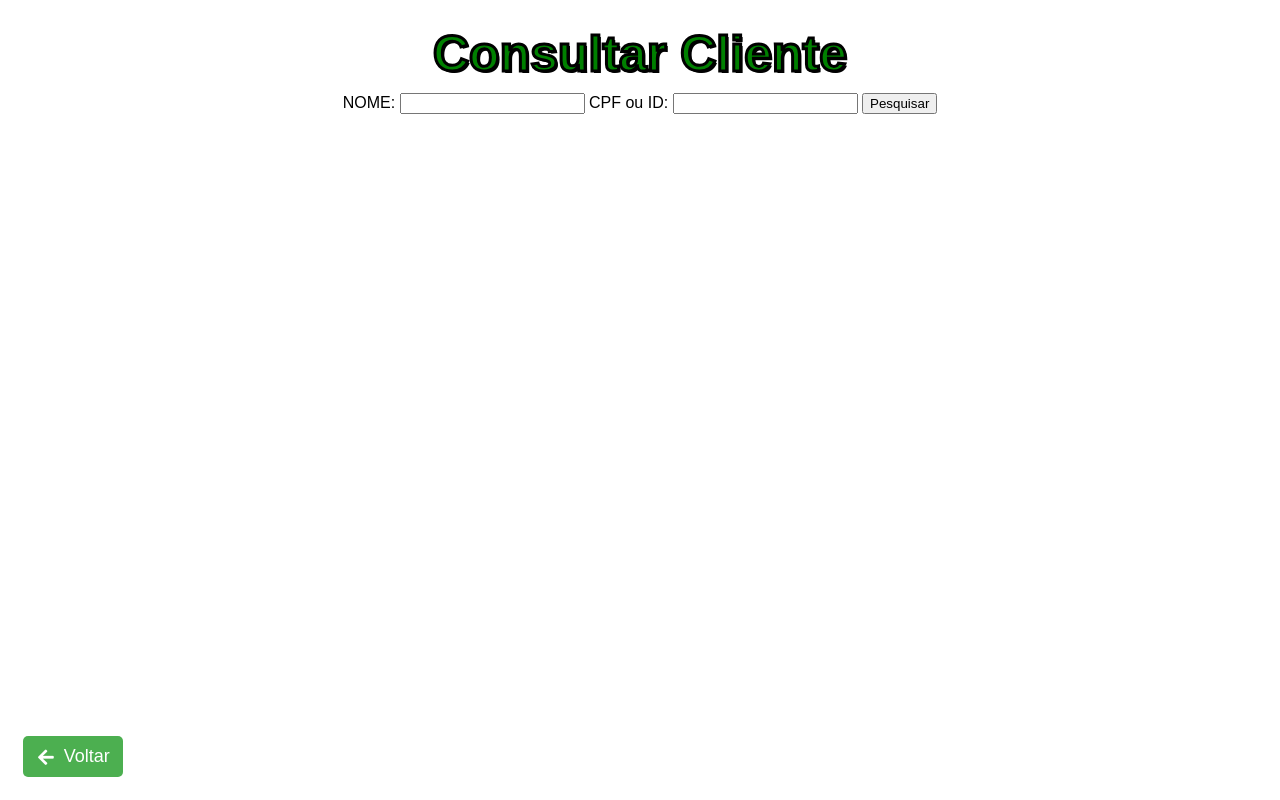
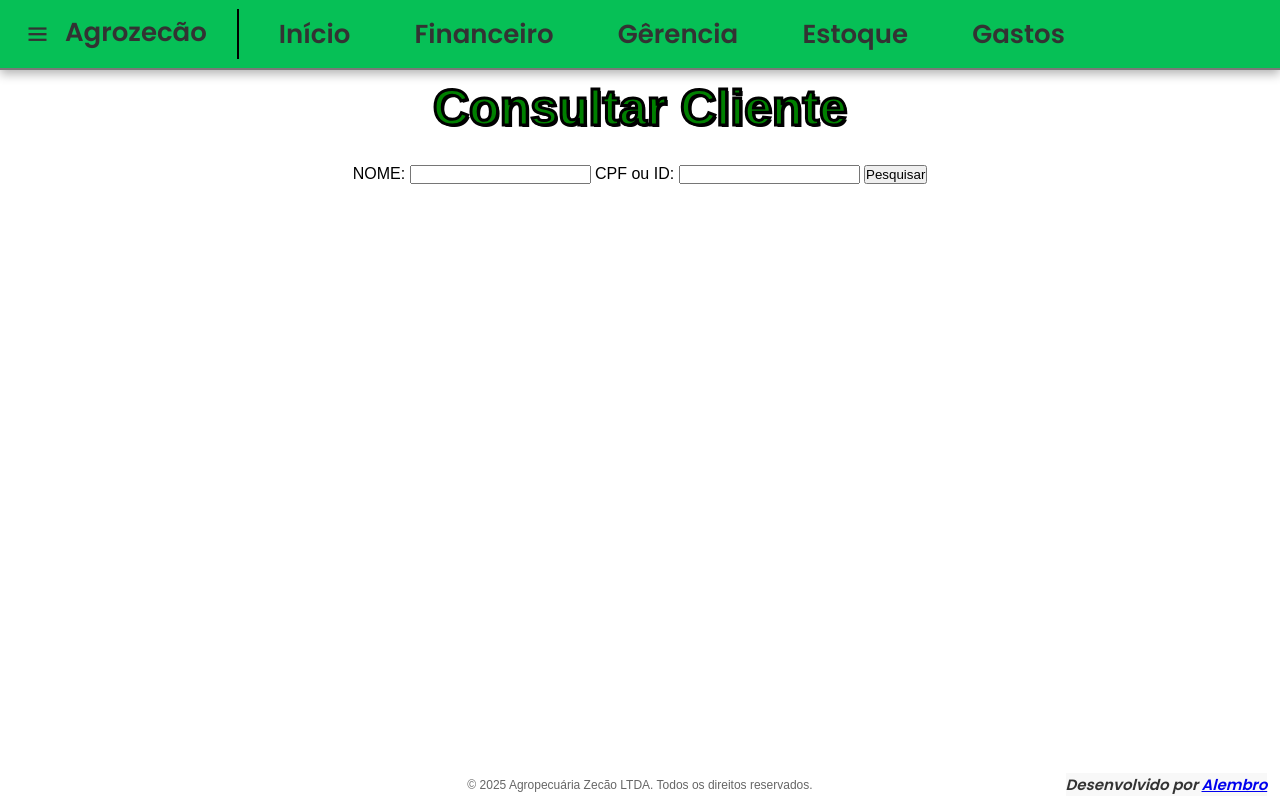
Before and after one commit to murilo813/AgroZecao, a Flask app: template templates/consulta.html in a window 1280 px wide. Run offline with Flask 3, Linux system fonts and the light colour scheme; the template is opened without the code that fills it, so the values that code supplies are empty.

Commit message:
mudança total da aparencia

```diff
--- a/static/css/base.css
+++ b/static/css/base.css
@@ -1,4 +1,3 @@
-/* Google Fonts - Poppins */
 @import url("https://fonts.googleapis.com/css2?family=Poppins:wght@300;400;500;600&display=swap");
 
 * {
@@ -30,14 +29,49 @@ nav .logo {
 }
 .logo .menu-icon {
   color: #333;
-  font-size: 24px;
+  font-size: 27px;
   margin-right: 14px;
   cursor: pointer;
 }
 .logo .logo-name {
   color: #333;
-  font-size: 22px;
-  font-weight: 500;
+  font-size: 26px;
+  font-family: 'Poppins', sans-serif;
+  font-weight: 900;
+}
+.logo .logo-name2 {
+  color: #333;
+  font-size: 26px;
+  font-family: 'Poppins', sans-serif;
+  font-weight: 900;
+}
+.logo-name::after {
+  content: "";
+  display: inline-block;
+  width: 2px;
+  height: 50px;
+  background-color: #000000;
+  margin-left: 30px;
+  vertical-align: middle;
+}
+.logo .nav-buttons{
+  padding-left: 10px;
+  padding-right: 70px;
+}
+.logo .nav-button{
+  color: #333;
+  font-size: 26px;
+  font-family: 'Poppins', sans-serif;
+  font-weight: 900;
+  padding-left: 30px;
+  padding-right: 30px;
+  text-decoration: none;
+  transition: 0.3s;
+}
+.logo .nav-button.active{
+  text-decoration: underline;
+  font-weight: bold;
+  color: #525252;
 }
 nav .sidebar {
   position: fixed;
@@ -105,11 +139,22 @@ nav.open ~ .overlay {
   left: 260px;
   pointer-events: auto;
 }
-footer {
-  position: absolute;
+#rodape-direitos {
+  position: fixed;
   bottom: 1%;
   left: 50%;
   transform: translateX(-50%);
   color: #666;
   font-size: 12px;
 }
+#rodape-creditos {
+  position: fixed;
+  bottom: 0.5%;
+  right: 1%;
+  background-color: #f8f8f8;
+  color: #333;
+  font-size: 15px;
+  font-family: 'Poppins', sans-serif;
+  font-weight: 900;
+  font-style: italic;
+}
--- a/static/css/financ.css
+++ b/static/css/financ.css
@@ -181,8 +181,9 @@ body {
 }
 h2 {
     position: absolute;
-    left: 3%;
-    top: 10%;
+    left: 2.6%;
+    top: 15%;
+    margin-bottom: 5px;
 }
 .detalhes-cliente {
     display: flex;
@@ -258,7 +259,7 @@ h2 {
   }
 h1 {
     position: relative;
-    top: -45px;
+    top: 10%;
     margin-top: 0;
     margin-bottom: 10px;
     color: #117011;
@@ -269,19 +270,16 @@ h1 {
     text-shadow: none;
 }
 label {
-    margin-top: 0;
     position: relative;
-    top: -55px;
+    top: 90%;
 }
 input {
-    margin-top: 0;
     position: relative;
-    top: -55px;
+    top: 90%;
 }
 button.botao-pesquisar {
-    margin-top: 26;
     position: relative;
-    top: -55px;
+    top: 90%;
 }
 h3 {
     position: relative;
@@ -318,7 +316,7 @@ h4 {
     margin-left: 20px;
     text-align: left;
     position: relative;
-    top: -100px;
+    top: -10px;
     margin-top: 0;
 }
 .tabela-detalhes th, .tabela-detalhes td {
@@ -343,7 +341,7 @@ h4 {
     position: relative;
     width: 100%;
     border-collapse: collapse;
-    margin-top: 1px;
+    margin-top: 30px;
 }
 .cabeçalho th:nth-child(1),
 .cabeçalho td:nth-child(1) {
@@ -391,8 +389,8 @@ h4 {
 }
 #observationForm {
     position: absolute;
-    top: 5%;
-    right: 2.3%;
+    top: 12%;
+    right: 1%;
     background-color: white;
     border: 1px solid #ccc;
     border-radius: 8px;
@@ -483,26 +481,3 @@ h4 {
 #tabela-atendimentos th {
     background-color: #f2f2f2;
 }
-.voltar-button {
-    display: flex;
-    align-items: center;
-    padding: 10px 15px;
-    background-color: #4CAF50;
-    color: white;
-    font-size: 18px;
-    border: none;
-    border-radius: 5px;
-    cursor: pointer;
-    transition: background-color 0.3s, transform 0.2s;
-    width: 100px;
-    position: absolute;
-    left: 23px;
-    bottom: 23px;
-}
-.voltar-button i {
-    margin-right: 10px;
-}
-.voltar-button:hover {
-    background-color: #2c6e30;
-    transform: translateY(-5px);
-}
--- a/templates/base.html
+++ b/templates/base.html
@@ -1,11 +1,10 @@
 <!DOCTYPE html>
-<!-- Coding by CodingLab | www.codinglabweb.com-->
 <html lang="en">
   <head>
     <meta charset="UTF-8" />
     <meta http-equiv="X-UA-Compatible" content="IE=edge" />
     <meta name="viewport" content="width=device-width, initial-scale=1.0" />
-    <title>Sidebar Menu | Side Navigation Bar</title>
+    <title>Agropecuária Zecão ERP</title>
 
     <link rel="stylesheet" href="static/css/base.css" />
 
@@ -18,21 +17,28 @@
     <nav>
       <div class="logo">
         <i class="bx bx-menu menu-icon"></i>
-        <span class="logo-name">Alembro</span>
+        <span class="logo-name">Agrozecão</span>
+        <div class="nav-buttons">
+          <a class="nav-button" href="home">Início</a>
+          <a class="nav-button" href="consulta">Financeiro</a>
+          <a class="nav-button" href="gerencia">Gêrencia</a>
+          <a class="nav-button" href="estoque">Estoque</a>
+          <a class="nav-button" href="#">Gastos</a>
+        </div>
       </div>
 
       <div class="sidebar">
         <div class="logo">
           <i class="bx bx-menu menu-icon"></i>
-          <span class="logo-name">Alembro</span>
+          <span class="logo-name2">Agrozecão</span>
         </div>
 
         <div class="sidebar-content">
           <ul class="lists">
             <li class="list">
-              <a href="#" class="nav-link">
+              <a onclick="window.location.href='{{ url_for('home.home') }}'" class="nav-link">
                 <i class="bx bx-home-alt icon"></i>
-                <span class="link">Dashboard</span>
+                <span class="link">Página inicial</span>
               </a>
             </li>
             <li class="list">
@@ -44,7 +50,7 @@
             <li class="list">
               <a href="#" class="nav-link">
                 <i class="bx bx-bell icon"></i>
-                <span class="link">Notifications</span>
+                <span class="link">Notificações</span>
               </a>
             </li>
             <li class="list">
@@ -77,26 +83,30 @@
             <li class="list">
               <a href="#" class="nav-link">
                 <i class="bx bx-cog icon"></i>
-                <span class="link">Settings</span>
+                <span class="link">Configurções</span>
               </a>
             </li>
             <li class="list">
               <a href="#" class="nav-link">
                 <i class="bx bx-log-out icon"></i>
-                <span class="link">Logout</span>
+                <span class="link">Sair</span>
               </a>
             </li>
           </div>
         </div>
       </div>
     </nav>
-    <footer>
+    <footer id="rodape-direitos">
       © 2025 Agropecuária Zecão LTDA. Todos os direitos reservados.
+    </footer>
+    <footer id="rodape-creditos">
+      <p>Desenvolvido por <a href="https://murilo813.github.io/AlembroSite/" target="_blank">Alembro</a></p>
     </footer>
 
     <section class="overlay"></section>
 
     <script>
+      /*Barra lateral*/
       const navBar = document.querySelector("nav"),
         menuBtns = document.querySelectorAll(".menu-icon"),
         overlay = document.querySelector(".overlay");
@@ -110,6 +120,20 @@
       overlay.addEventListener("click", () => {
         navBar.classList.remove("open");
       });
+
+      /*Sublinha o setor atual*/
+      document.addEventListener("DOMContentLoaded", function () {
+          let buttons = document.querySelectorAll(".nav-button");
+          let currentPath = window.location.pathname.replace("/", ""); // Remove a barra inicial
+
+          buttons.forEach(button => {
+              let buttonPath = button.getAttribute("href").replace("/", ""); // Remove também do href
+
+              if (buttonPath === currentPath) {
+                  button.classList.add("active");
+              }
+          });
+      });
     </script>
   </body>
 </html>
--- a/templates/comercial.html
+++ b/templates/comercial.html
@@ -3,10 +3,12 @@
 <head>
     <meta charset="UTF-8">
     <meta name="viewport" content="width=device-width, initial-scale=1.0">
-    <title>Gerencimanto de Atividades</title>
+    <title>Agropecuária Zecão ERP</title>
     <link href="static/css/comercial.css" rel="stylesheet" />
+    <link rel="icon" type="image/png" href="{{ url_for('static', filename='favicon.png') }}">
 </head>
 <body>
+    {% include 'base.html' %}
     <div class="container">
         <div class="box">
             <h1>COMERCIAL</h1>
--- a/templates/consulta.html
+++ b/templates/consulta.html
@@ -3,11 +3,13 @@
 <head>
     <meta charset="UTF-8">
     <meta name="viewport" content="width=device-width, initial-scale=1.0">
-    <title>Consulta de Cliente</title>
+    <title>Agropecuária Zecão ERP</title>
     <link href="static/css/financ.css" rel="stylesheet" />
     <link href="https://cdnjs.cloudflare.com/ajax/libs/font-awesome/5.15.4/css/all.min.css" rel="stylesheet">
+    <link rel="icon" type="image/png" href="{{ url_for('static', filename='favicon.png') }}">
 </head>
 <body>
+    {% include 'base.html' %}
     <div class="container">
         <div class="box">
             <div id="tituloConsulta">
@@ -208,10 +210,8 @@
             </div>
         </div>
     </div>
-<button class="button voltar-button" onclick="window.location.href='{{ url_for('home.home') }}'">
-    <i class="fas fa-arrow-left"></i> Voltar
-</button>
     <script>
+
         function toggleObservationForm() {
             const form = document.getElementById('observationForm');
             form.classList.toggle('hidden');
@@ -221,6 +221,7 @@
                 formObservation.reset();
             }
         }
+        /*Carrega e exibe os atendimentos dinamicamente*/
         async function carregarAtendimentos() {
             try {
                 const response = await fetch('/get_atendimentos', { method: 'GET' });
@@ -247,6 +248,7 @@
                 console.error('Erro inesperado ao carregar atendimentos:', error);
             }
         }
+        /*Adicionar nova cobrança*/
         const formObservation = document.getElementById('formObservation');
         const submitButton = formObservation.querySelector('button[type="submit"]');
         const inputsToWatch = ['cliente', 'observation', 'date'];
@@ -285,12 +287,12 @@
                 submitButton.disabled = false;
             });
         });
-
+        /*Carrega cobranças*/
         document.addEventListener('DOMContentLoaded', function () {
             console.log('DOM totalmente carregado, iniciando carregamento dos atendimentos...');
             carregarAtendimentos();
         });
-
+        /*Navegação e seleção de linhas na tabela*/
         document.addEventListener('DOMContentLoaded', function () {
             console.log('DOM totalmente carregado, iniciando navegação e seleção...');
             const tabela = document.querySelector('.contas_a_receber tbody');
@@ -344,8 +346,14 @@
                 currentScrollTop = tabela.scrollTop;
             });
         });
+        /*Esconder título da consulta com base em uma variável*/
+        document.addEventListener("DOMContentLoaded", function () {
+            const tituloConsulta = document.getElementById("tituloConsulta");
 
-
+            {% if cliente_detalhes %}
+                tituloConsulta.style.display = "none";
+            {% endif %}
+        });
     </script>
 </body>
 </html>
--- a/templates/estoque.html
+++ b/templates/estoque.html
@@ -3,10 +3,12 @@
 <head>
     <meta charset="UTF-8">
     <meta name="viewport" content="width=device-width, initial-scale=1.0">
-    <title>Gerencimanto de Atividades</title>
+    <title>Agropecuária Zecão ERP</title>
     <link href="static/css/estoque.css" rel="stylesheet" />
+    <link rel="icon" type="image/png" href="{{ url_for('static', filename='favicon.png') }}">
 </head>
 <body>
+    {% include 'base.html' %}
     <div class="container">
         <div class="box">
             <h1>ESTOQUE</h1>
--- a/templates/login.html
+++ b/templates/login.html
@@ -3,8 +3,9 @@
 <head>
     <meta charset="UTF-8">
     <meta name="viewport" content="width=device-width, initial-scale=1.0">
-    <title>Login</title>
+    <title>Agropecuária Zecão ERP</title>
     <link href="static/css/login.css" rel="stylesheet" />
+    <link rel="icon" type="image/png" href="{{ url_for('static', filename='favicon.png') }}">
 </head>
 <body>
     <div class="container">
```
Also changed, not shown: static/css/gerencia.css (+3 -34 lines), static/css/home.css (+20 -5 lines), templates/gerencia.html (+5 -6 lines), templates/home.html (+17 -18 lines), static/favicon.png (added).
